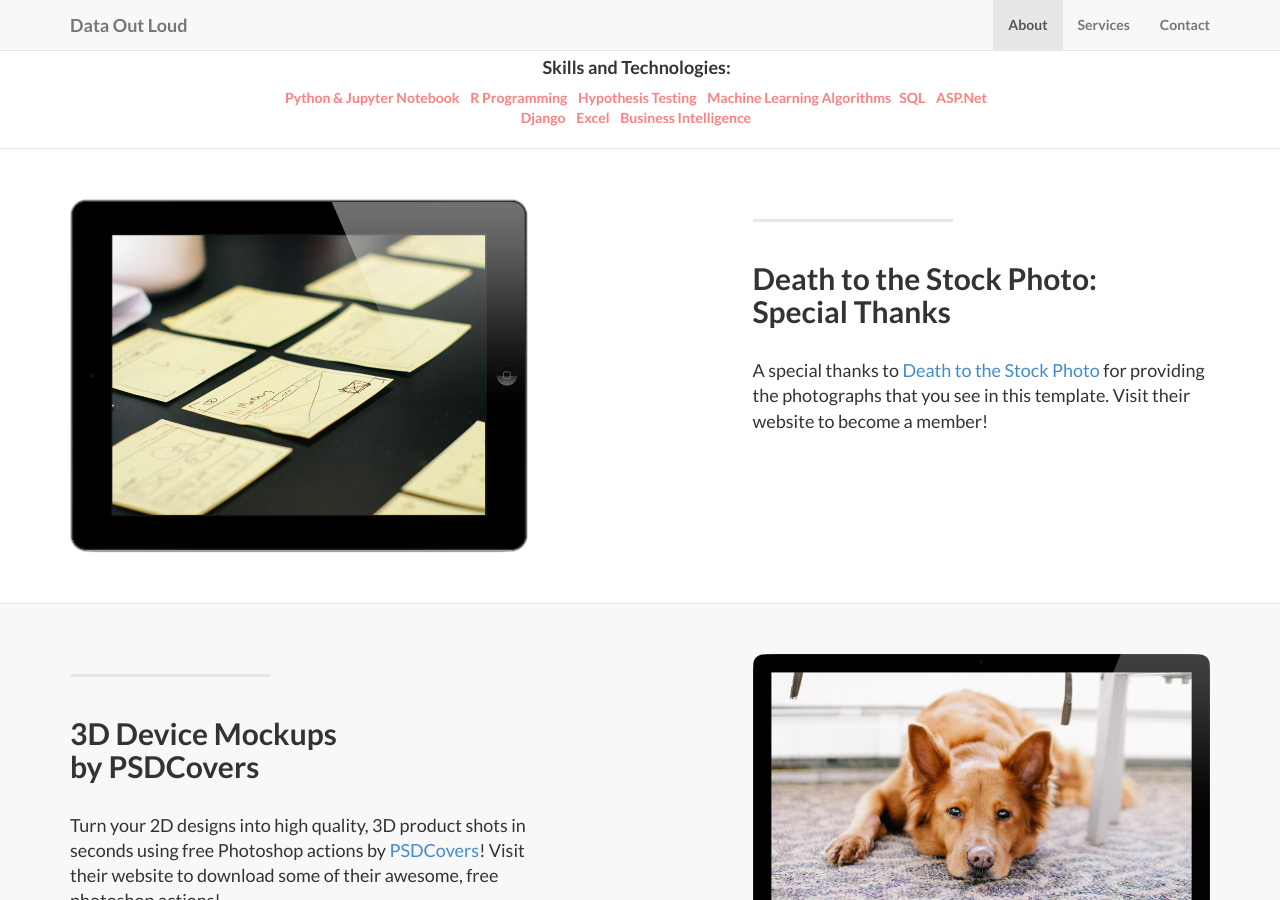
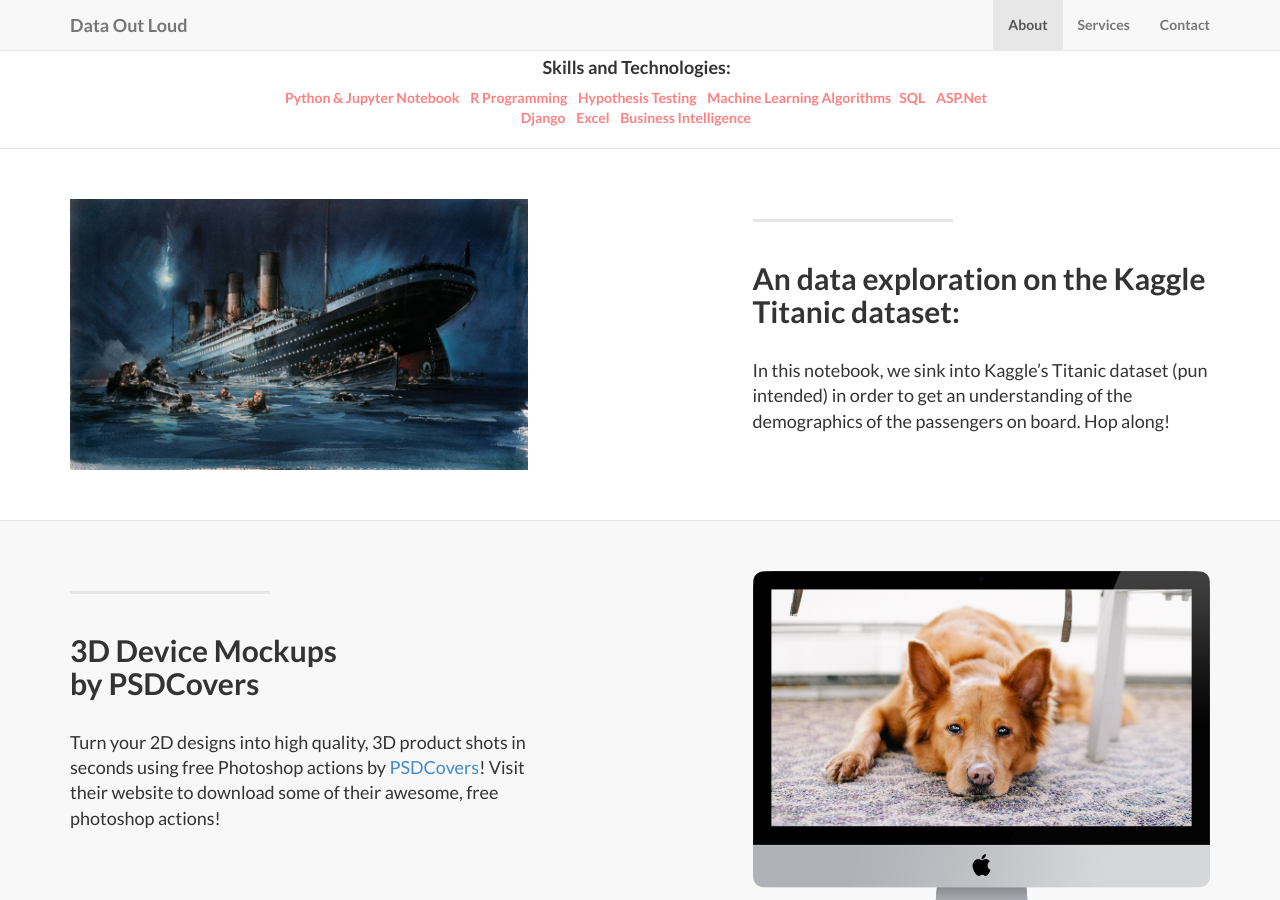
Before and after one commit to robinphetsa/robinphetsa.github.io, a Jekyll site: the page built from index.html, in a window 1280 px wide and 900 px high, scrolled down 952 px. Built offline with Jekyll 4.4.1, drawn with Linux system fonts in a browser that asks for light colours.

Commit message:
Update 2014-09-21-services-1.markdown

```diff
--- a/_posts/2014-09-21-services-1.markdown
+++ b/_posts/2014-09-21-services-1.markdown
@@ -1,8 +1,8 @@
 ---
 layout: default
-img: ipad.png
+img: titanic.jpg
 category: Services
-title: Death to the Stock Photo:<br>Special Thanks
+title: An data exploration on the Kaggle Titanic dataset:<br>
 description: |
 ---
-  A special thanks to [Death to the Stock Photo](http://join.deathtothestockphoto.com/) for providing the photographs that you see in this template.  Visit their website to become a member!
+  In this notebook, we sink into Kaggle's Titanic dataset (pun intended) in order to get an understanding of the demographics of the passengers on board. Hop along!
```
